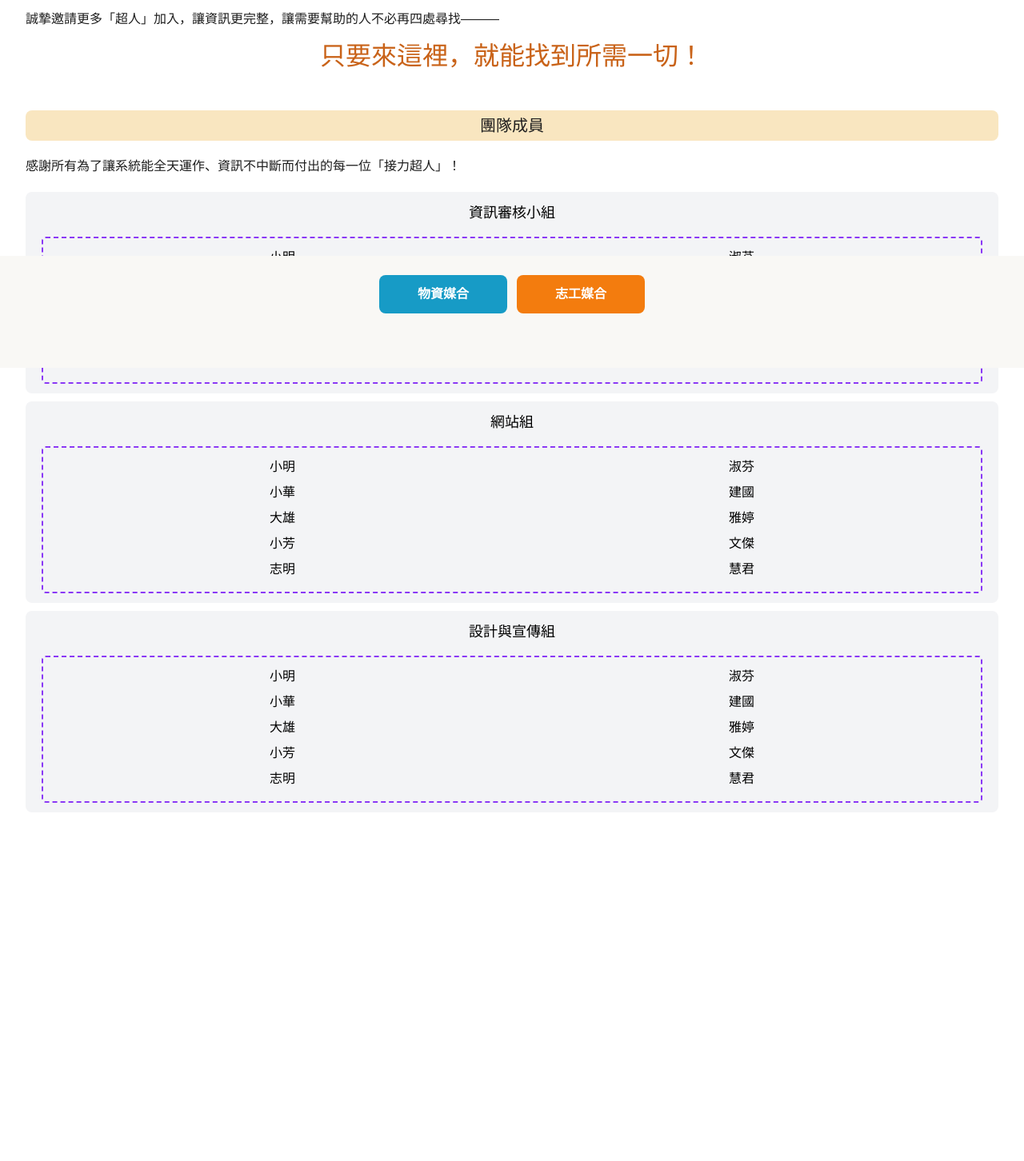
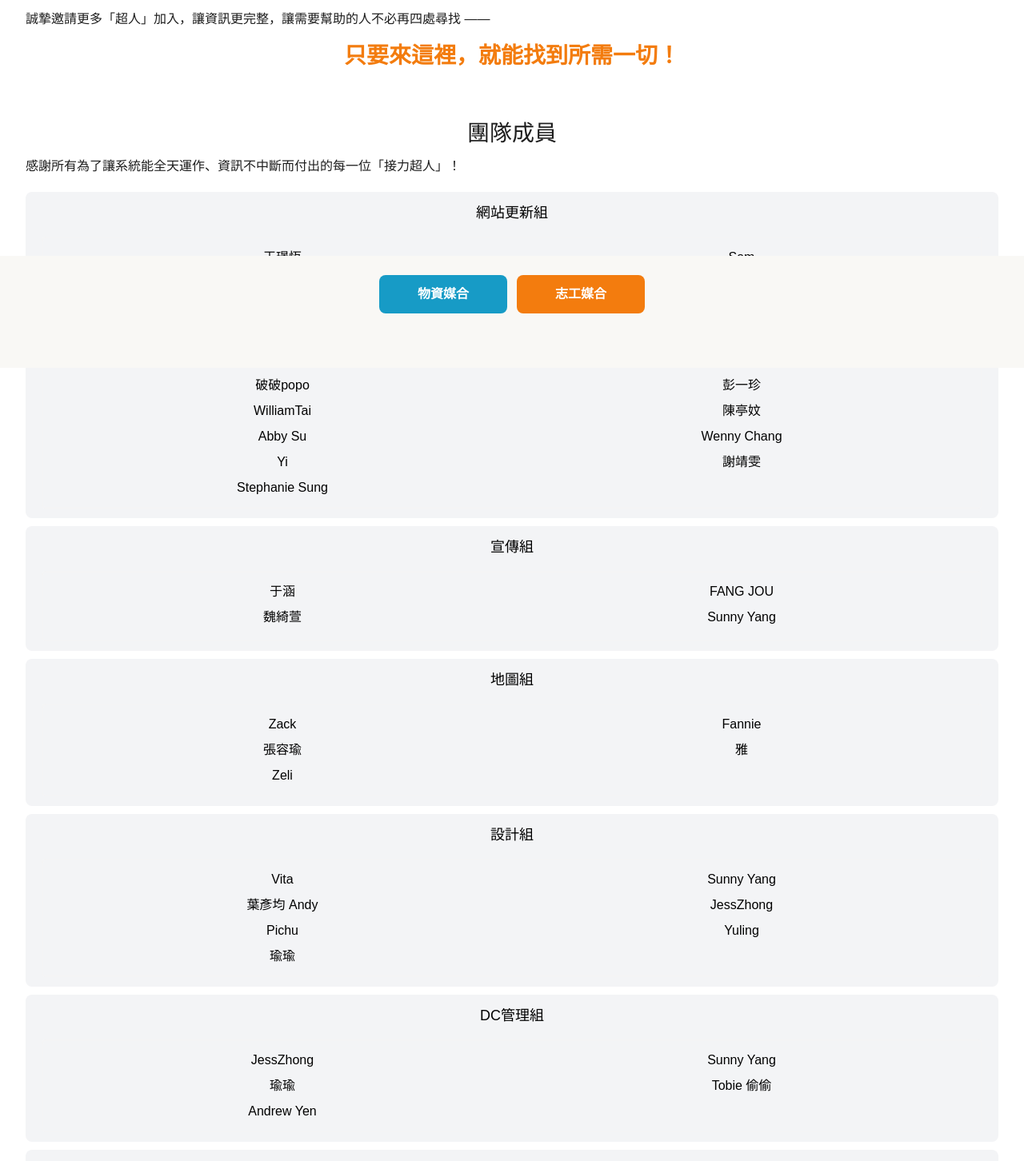
Before and after one commit to hoie72/guangfu-hero-web, a Next.js app: page /volunteer/about-us in a window 1280 px wide. Shown: the part 340-1792 px from the top of the page at 80% size. Before the commit the page ends 1518 px from the top, so only its background shows below. Built offline with nearby package versions, Linux system fonts and the light colour scheme.

Commit message:
update about us

```diff
--- a/src/components/TeamGroup/index.tsx
+++ b/src/components/TeamGroup/index.tsx
@@ -14,7 +14,7 @@ const TeamGroup: React.FC<TeamGroupProps> = ({ groupName, personNames }) => {
       </div>
 
       {/* 虛線框內容 */}
-      <div className="border-2 border-dashed border-[#8A38F5] rounded-[5px] px-5 py-3">
+      <div className="border-2 border-[var(--gray-4)] rounded-[5px] px-5 py-3">
         <div className="columns-2 gap-4 space-y-2 text-center">
           {personNames.map((name, index) => (
             <div key={index} className="text-black break-inside-avoid">
--- a/src/features/AboutUs/index.tsx
+++ b/src/features/AboutUs/index.tsx
@@ -1,64 +1,136 @@
 "use client";
 
-import Image from "next/image";
-import { getAssetPath } from "@/lib/utils";
 import TeamGroup from "@/components/TeamGroup";
 
 export default function AboutUs() {
   const teamMembers = [
     {
       id: 1,
-      groupName: "資訊審核小組",
-      personNames: ["小明", "小華", "大雄", "小芳", "志明", "淑芬", "建國", "雅婷", "文傑", "慧君"],
+      groupName: "網站更新組",
+      personNames: [
+        "王璟恆",
+        "Zack",
+        "audery1011",
+        "施宇",
+        "強森",
+        "破破popo",
+        "WilliamTai",
+        "Abby Su",
+        "Yi",
+        "Stephanie Sung",
+        "Sam",
+        "JessZhong",
+        "Pink Li",
+        "ppqq",
+        "Yukay",
+        "彭一珍",
+        "陳亭妏",
+        "Wenny Chang",
+        "謝靖雯",
+      ],
     },
     {
       id: 2,
-      groupName: "網站組",
-      personNames: ["小明", "小華", "大雄", "小芳", "志明", "淑芬", "建國", "雅婷", "文傑", "慧君"],
+      groupName: "宣傳組",
+      personNames: ["于涵", "魏綺萱", "FANG JOU", "Sunny Yang"],
     },
     {
       id: 3,
-      groupName: "設計與宣傳組",
-      personNames: ["小明", "小華", "大雄", "小芳", "志明", "淑芬", "建國", "雅婷", "文傑", "慧君"],
+      groupName: "地圖組",
+      personNames: ["Zack", "張容瑜", "Zeli", "Fannie", "雅"],
+    },
+    {
+      id: 4,
+      groupName: "設計組",
+      personNames: [
+        "Vita",
+        "葉彥均 Andy",
+        "Pichu",
+        "瑜瑜",
+        "Sunny Yang",
+        "JessZhong",
+        "Yuling",
+      ],
+    },
+    {
+      id: 5,
+      groupName: "DC管理組",
+      personNames: [
+        "JessZhong",
+        "瑜瑜",
+        "Andrew Yen",
+        "Sunny Yang",
+        "Tobie 偷偷",
+      ],
+    },
+    {
+      id: 6,
+      groupName: "Line社群組 & 官方組",
+      personNames: ["于涵", "施宇(鯊魚)"],
+    },
+    {
+      id: 7,
+      groupName: "廣宣組",
+      personNames: ["Sunny Yang", "Yukay", "Jocelyn", "Andrew Yen"],
+    },
+    {
+      id: 8,
+      groupName: "核實組",
+      personNames: ["出包", "雅"],
+    },
+    {
+      id: 9,
+      groupName: "公關組",
+      personNames: ["捲捲 FANG JOU", "Andrew Yen"],
     },
   ];
 
   return (
     <div className="space-y-12 mb-[22px]">
       <section className="space-y-[22px]">
-        <header className="h-[38px] py-1 px-2 rounded-lg bg-[#F9E6C0] text-[20px] font-medium text-[#1E1E1E] text-center">關於我們</header>
+        <header className="h-[38px] py-2 px-2 text-[28px] font-medium text-[#1E1E1E] text-center">
+          關於我們
+        </header>
         <div className="text-[16px] leading-[20px] text-[#1E1E1E]">
-          <p className="mb-4 sm:indent-0 md:indent-0 lg:indent-0 xl:indent-0 indent-8">
+          <p className="mb-4">
             當臺灣遭遇天災時，世界各地的人們都伸出援手，希望災民能儘快恢復生活。但現場資源混亂，善意的支援有時難以送達真正需要的人。
           </p>
-          <p className="mb-4 sm:indent-0 md:indent-0 lg:indent-0 xl:indent-0 indent-8">
+          <p className="mb-4">
             因此，我們建立「資源整合平台」，讓每一份善意都能被有效運用。這個構想一提出，就吸引了來自各地、懷抱同樣信念的夥伴，一起投入開發與協作。
           </p>
-          <p className="mb-4 sm:indent-0 md:indent-0 lg:indent-0 xl:indent-0 indent-8">
+          <p className="mb-4">
             面對災區變動的需求，團隊日夜接力開發、即時更新資訊。我們深知，最難的不是技術，而是確保資訊能隨時準確地反映現場狀況。
           </p>
-          <p className="mb-4 sm:indent-0 md:indent-0 lg:indent-0 xl:indent-0 indent-8">
+          <p className="mb-4">
             這不僅是一場救援，更是一場長期行動。唯有集中整合，資源才能發揮最大效益。
           </p>
-          <p className="mb-4 sm:indent-0 md:indent-0 lg:indent-0 xl:indent-0 indent-8">
-            誠摯邀請更多「超人」加入，讓資訊更完整，讓需要幫助的人不必再四處尋找———
+          <p className="mb-4">
+            誠摯邀請更多「超人」加入，讓資訊更完整，讓需要幫助的人不必再四處尋找
+            ——
           </p>
-          <p className="mb-4 text-[32px] leading-[40px] text-center text-[#C96319]">
-            只要來這裡，<br className="sm:hidden" />
+          <p className="mb-4 text-[28px] leading-[40px] text-center text-[var(--primary)] font-bold">
+            只要來這裡，
+            <br className="sm:hidden" />
             就能找到所需一切！
           </p>
         </div>
       </section>
 
       <section className="space-y-[22px]">
-        <header className="h-[38px] py-1 px-2 rounded-lg bg-[#F9E6C0] text-[20px] font-medium text-[#1E1E1E] text-center">團隊成員</header>
+        <header className="h-[38px] py-2 px-2 text-[28px] font-medium text-[#1E1E1E] text-center">
+          團隊成員
+        </header>
         <div className="text-[16px] leading-[20px] text-[#1E1E1E]">
           感謝所有為了讓系統能全天運作、資訊不中斷而付出的每一位「接力超人」！
         </div>
 
         <div className="space-y-[10px]">
           {teamMembers.map((member) => (
-            <TeamGroup key={member.id} groupName={member.groupName} personNames={member.personNames} />
+            <TeamGroup
+              key={member.id}
+              groupName={member.groupName}
+              personNames={member.personNames}
+            />
           ))}
         </div>
       </section>
```
